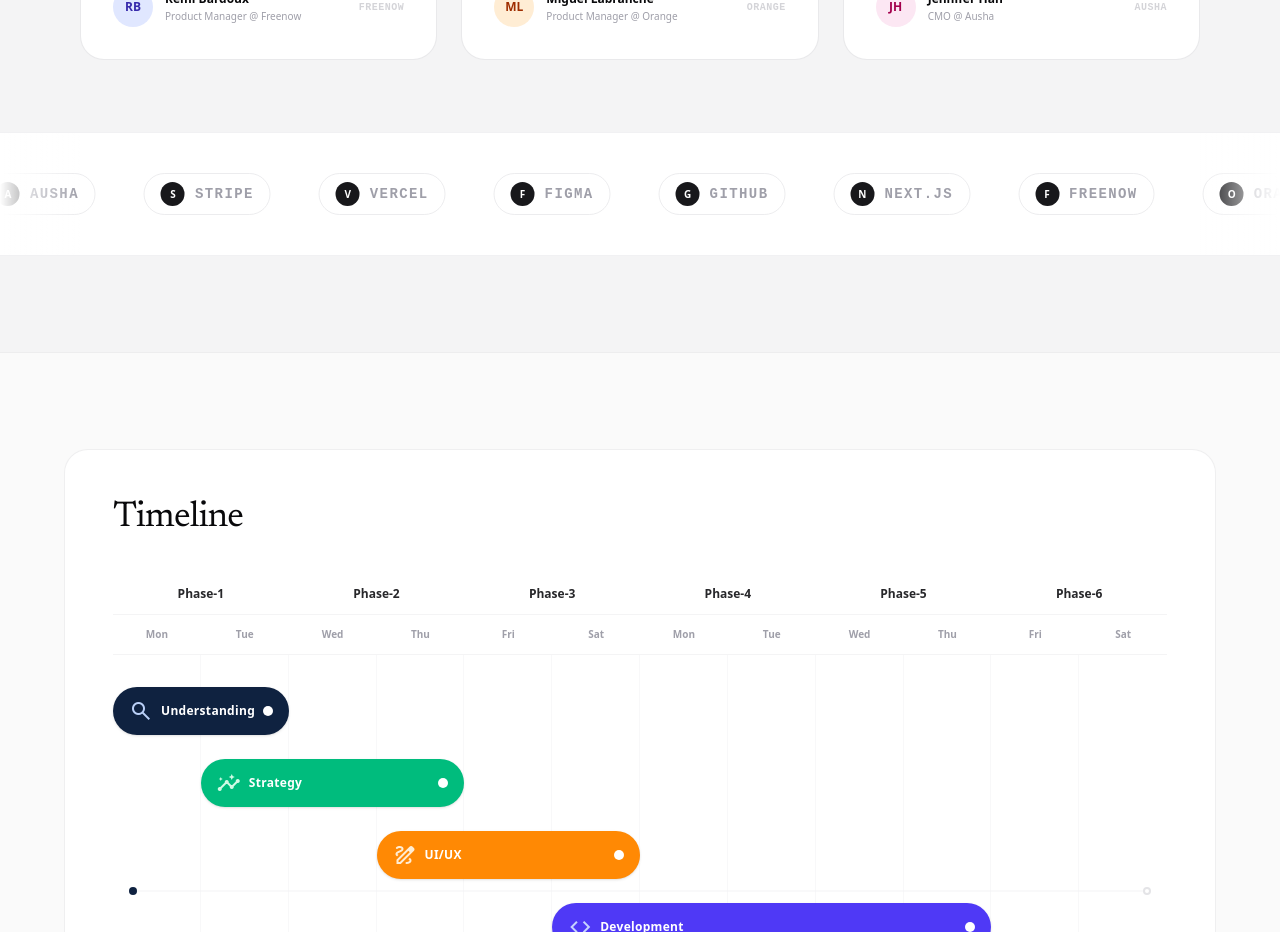
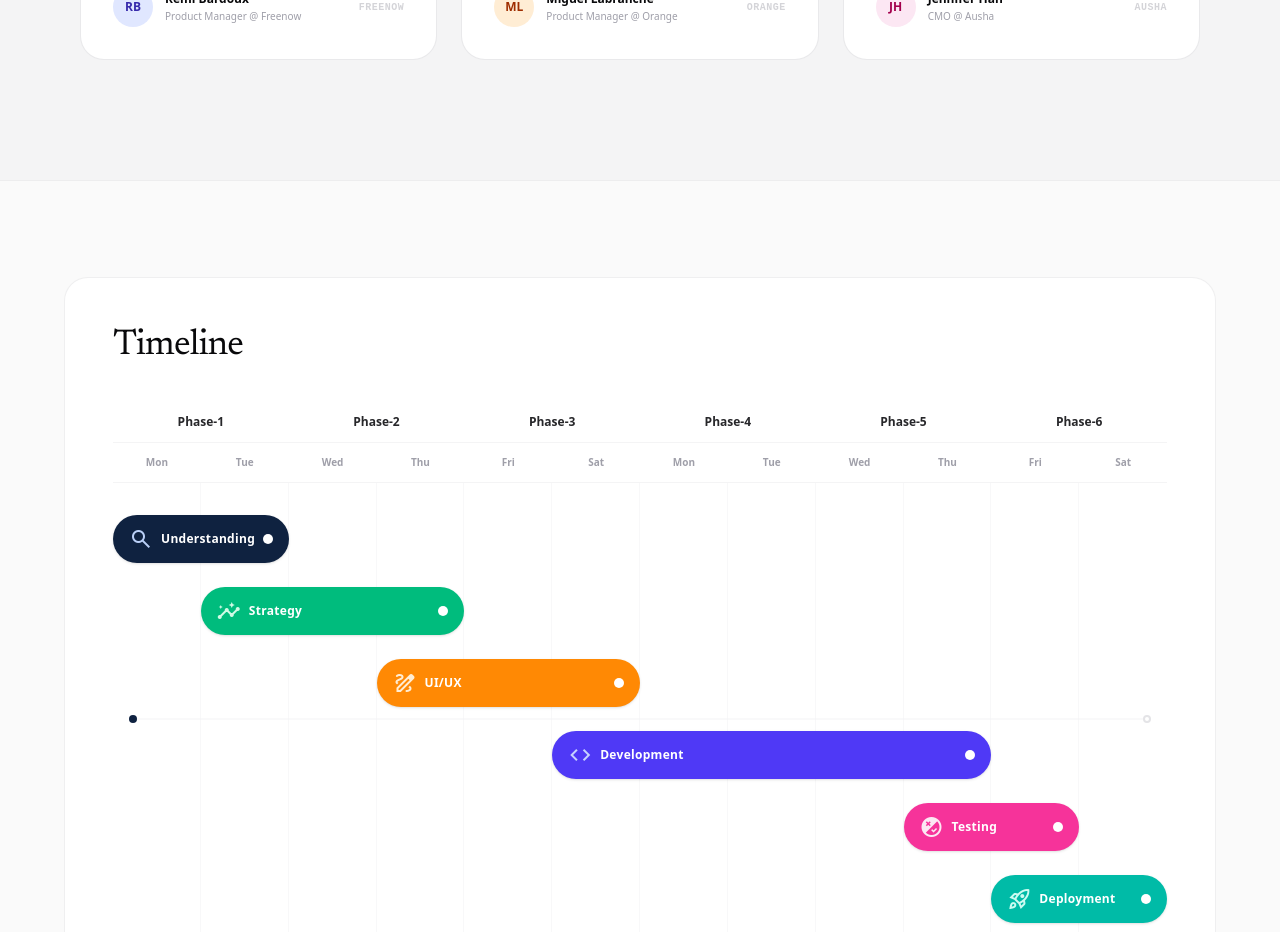
Before and after one commit to the-buildershub-hq/buildershuq, a Next.js app: page / in a window 1280 px wide. Shown: the part 4220-5152 px from the top of the page. Built offline with nearby package versions, Linux system fonts and the light colour scheme.

Commit message:
Remove brands marquee ribbon

```diff
--- a/app/page.tsx
+++ b/app/page.tsx
@@ -730,37 +730,6 @@ export default function Home() {
           ))}
         </div>
 
-        {/* Infinite Auto-Scrolling Brands Marquee */}
-        <div className="w-full overflow-hidden py-10 border-t border-b border-zinc-200/50 mt-12 bg-white relative">
-          {/* Fade gradients at screen edges for premium feel */}
-          <div className="absolute inset-y-0 left-0 w-20 bg-gradient-to-r from-white to-transparent z-10 pointer-events-none" />
-          <div className="absolute inset-y-0 right-0 w-20 bg-gradient-to-l from-white to-transparent z-10 pointer-events-none" />
-
-          <div className="flex w-max animate-marquee gap-12 items-center">
-            {/* First Set */}
-            {["FREENOW", "ORANGE", "AUSHA", "STRIPE", "VERCEL", "FIGMA", "GITHUB", "NEXT.JS"].map((brand, i) => (
-              <span key={i} className="inline-flex items-center gap-2.5 px-4 py-2 rounded-full border border-zinc-200/70 select-none">
-                <span className="w-6 h-6 rounded-full bg-zinc-900 text-white text-[10px] font-extrabold flex items-center justify-center shrink-0">
-                  {brand.charAt(0)}
-                </span>
-                <span className="text-sm font-mono font-extrabold tracking-widest text-zinc-400 uppercase">
-                  {brand}
-                </span>
-              </span>
-            ))}
-            {/* Duplicated Set for Infinite Loop */}
-            {["FREENOW", "ORANGE", "AUSHA", "STRIPE", "VERCEL", "FIGMA", "GITHUB", "NEXT.JS"].map((brand, i) => (
-              <span key={`dup-${i}`} className="inline-flex items-center gap-2.5 px-4 py-2 rounded-full border border-zinc-200/70 select-none">
-                <span className="w-6 h-6 rounded-full bg-zinc-900 text-white text-[10px] font-extrabold flex items-center justify-center shrink-0">
-                  {brand.charAt(0)}
-                </span>
-                <span className="text-sm font-mono font-extrabold tracking-widest text-zinc-400 uppercase">
-                  {brand}
-                </span>
-              </span>
-            ))}
-          </div>
-        </div>
       </motion.section>
 
       {/* Timeline Section */}
```
